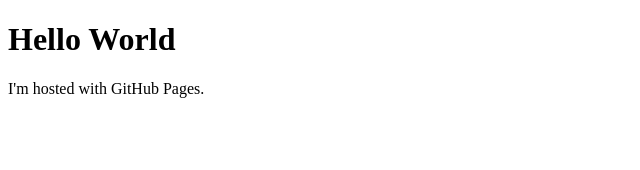
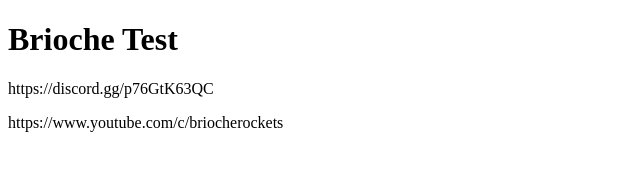
Before and after one commit to briocherockets/briocherockets.github.io, a plain HTML site: page index.html in a window 1280 px wide. Shown: the whole page, without its empty margins (0-640 px from the left). Drawn offline with Linux system fonts and the light colour scheme.

Commit message:
Update index.html

```diff
--- a/index.html
+++ b/index.html
@@ -1,7 +1,8 @@
 <!DOCTYPE html>
 <html>
 <body>
-<h1>Hello World</h1>
-<p>I'm hosted with GitHub Pages.</p>
+<h1>Brioche Test</h1>
+<p>https://discord.gg/p76GtK63QC</p>
+<p>https://www.youtube.com/c/briocherockets</p>
 </body>
 </html>
```
